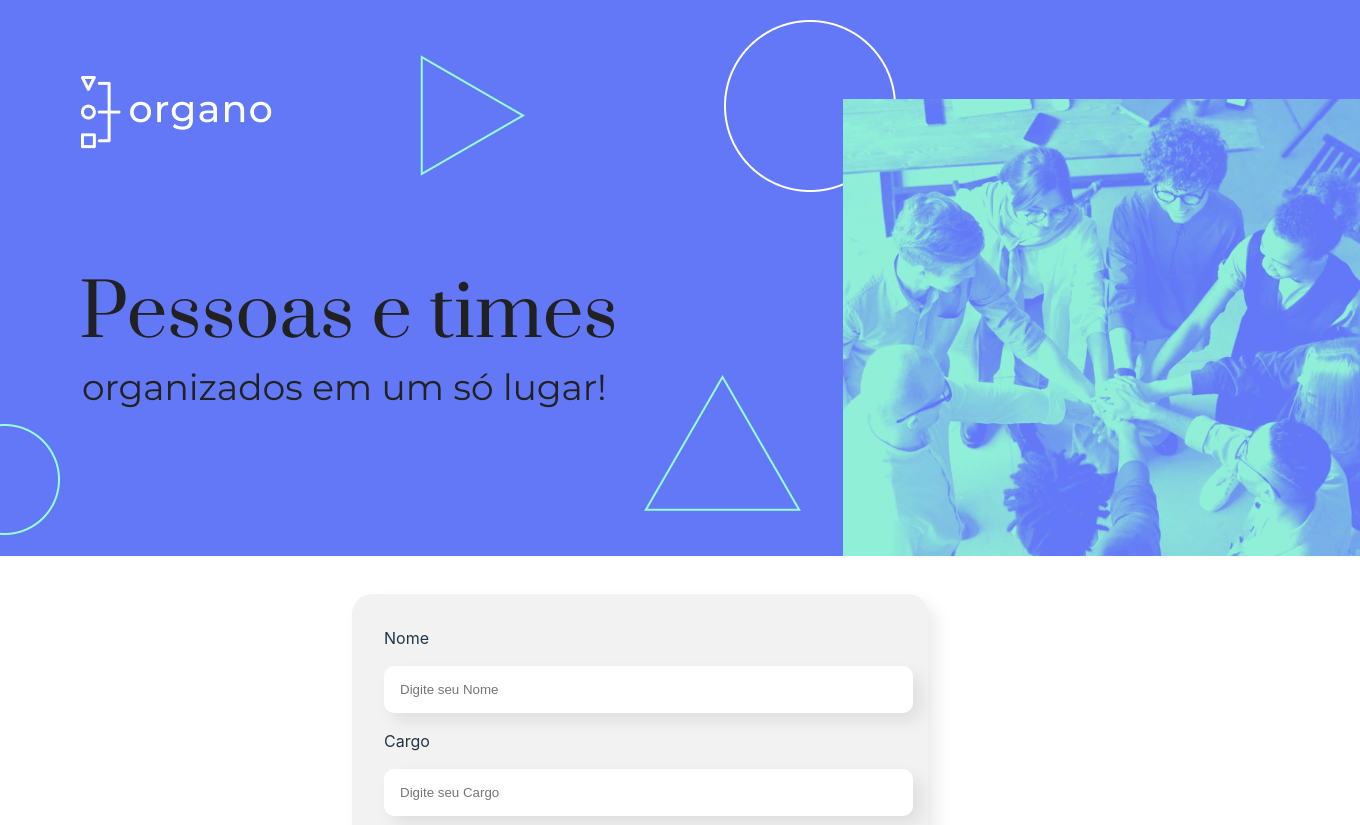
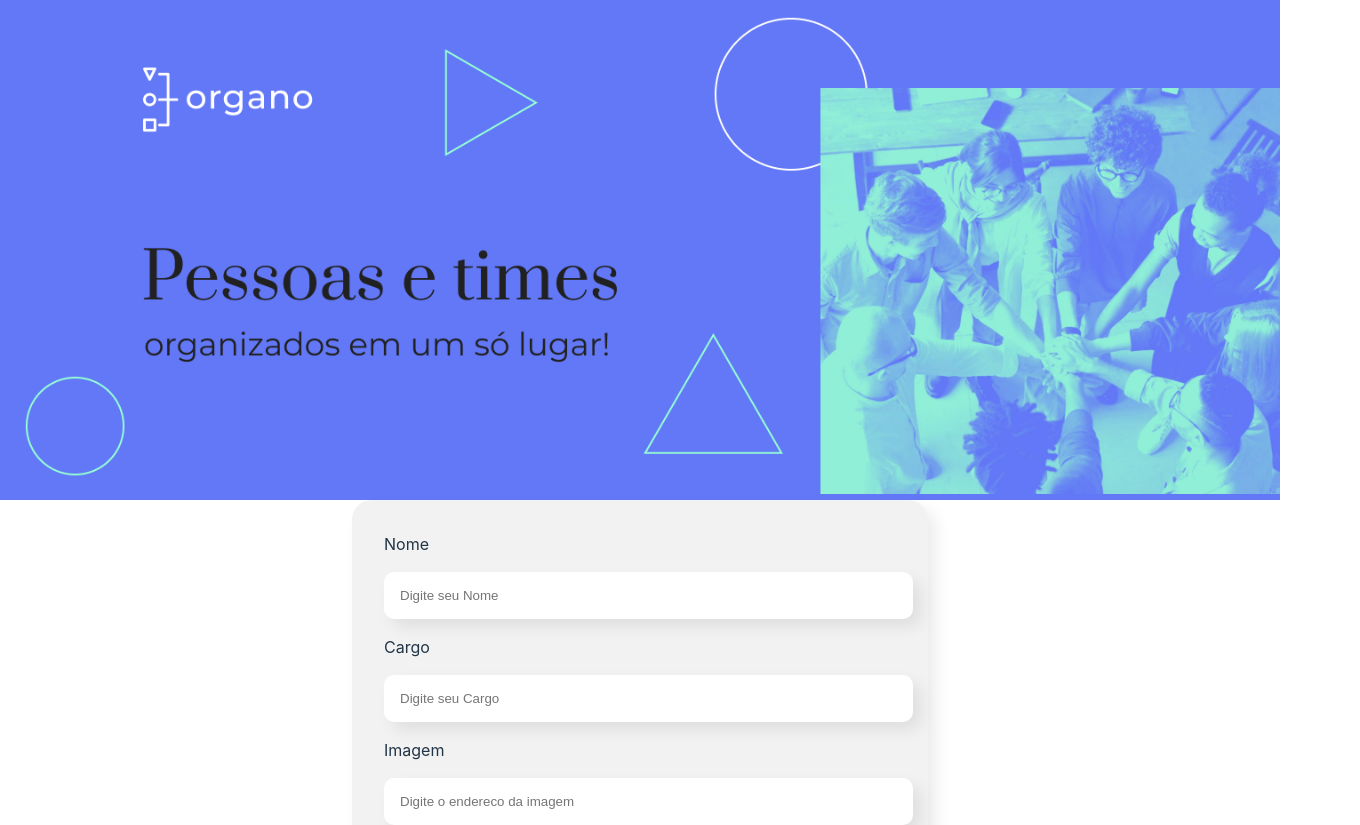
Before and after one commit to marcyto/Oxetech_React, a React (Vite) app: page / in a window 1280 px wide. Shown: the top 825 px of the page, 1360 px wide, since content can reach past the window. Built offline with nearby package versions, Linux system fonts and the light colour scheme.

Commit message:
commit aula2 banner

```diff
--- a/src/App.jsx
+++ b/src/App.jsx
@@ -8,9 +8,14 @@ function App() {
 
 
   return (
-    <div className='container'>
+
+    <div >
       <Banner />
+      <div className='container'>
       <Formulario />
+      </div>
+
+
     </div>
   )
 }
--- a/src/components/Banner/banner.css
+++ b/src/components/Banner/banner.css
@@ -0,0 +1,8 @@
+.header_banner{
+    background-color: #6278f7;
+    text-align: center;
+    width: 100vw;
+}
+.header_banner img{
+    max-width: 100%;
+}
--- a/src/components/Banner/index.jsx
+++ b/src/components/Banner/index.jsx
@@ -1,11 +1,11 @@
 import React from "react";
-
+import './banner.css'
 
 function Banner(){
     return(
-        <div>
+        <header className="header_banner">
             <img src="./src/assets/HeaderHeader_total.png"/>
-        </div>
+        </header>
     )
 }
 
```
